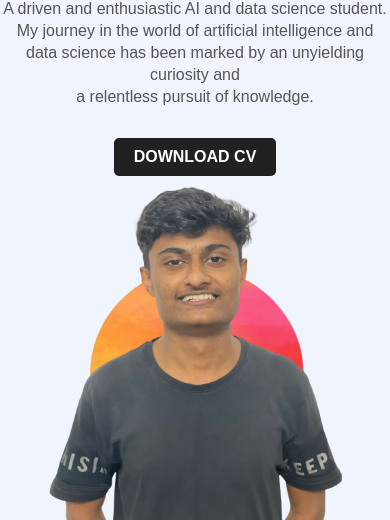
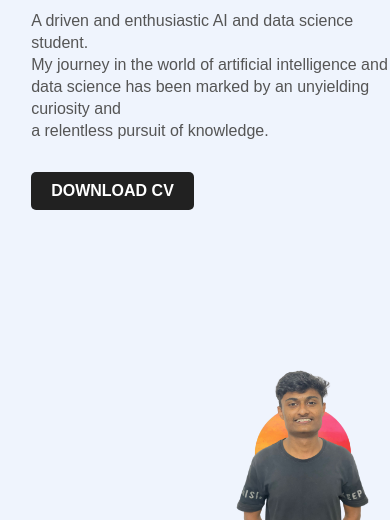
Before and after one commit to Faith-Sabu/faith, a plain HTML site: page index.html in a window 390 px wide. Shown: the part 324-844 px from the top of the page. Drawn offline with Linux system fonts and the light colour scheme; files whose address does not match are found by name.

Commit message:
Update styles.css

```diff
--- a/styles.css
+++ b/styles.css
@@ -105,24 +105,3 @@ span {
 .images:hover .faith {
     left: 45%;
 }
-
-/* Media Query for Small Screens (e.g., smartphones) */
-@media (max-width: 768px) {
-    .detel {
-        text-align: center;
-        margin-left: 0;
-        margin-top: 5%;
-    }
-
-    .images {
-        width: 100%;
-    }
-
-    .images img {
-        height: auto; /* Adjust the height for small screens */
-    }
-
-    .images.bg {
-        height: 60px;
-    }
-}
```
